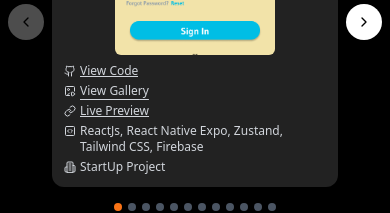
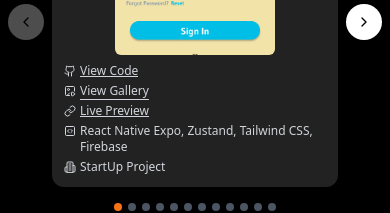
Before and after one commit to GarudaKurt/web-portfolio, a Next.js app: page / in a window 390 px wide. Shown: the part 860-1073 px from the top of the page. Built offline with nearby package versions, Linux system fonts and the light colour scheme.

Commit message:
Fix mobile

```diff
--- a/src/app/projects/myprojects.tsx
+++ b/src/app/projects/myprojects.tsx
@@ -41,7 +41,7 @@ const mockData: Project[] = [
     title: "Bills Splitter Mobile Apps",
     link: "https://github.com/BinaryBloomVault/tractIt",
     live: "#",
-    tech: "ReactJs, React Native Expo, Zustand, Tailwind CSS, Firebase",
+    tech: " React Native Expo, Zustand, Tailwind CSS, Firebase",
     type: "StartUp Project",
     image: "/images/figma/billspliter/LoginScreen.png",
   },
```
